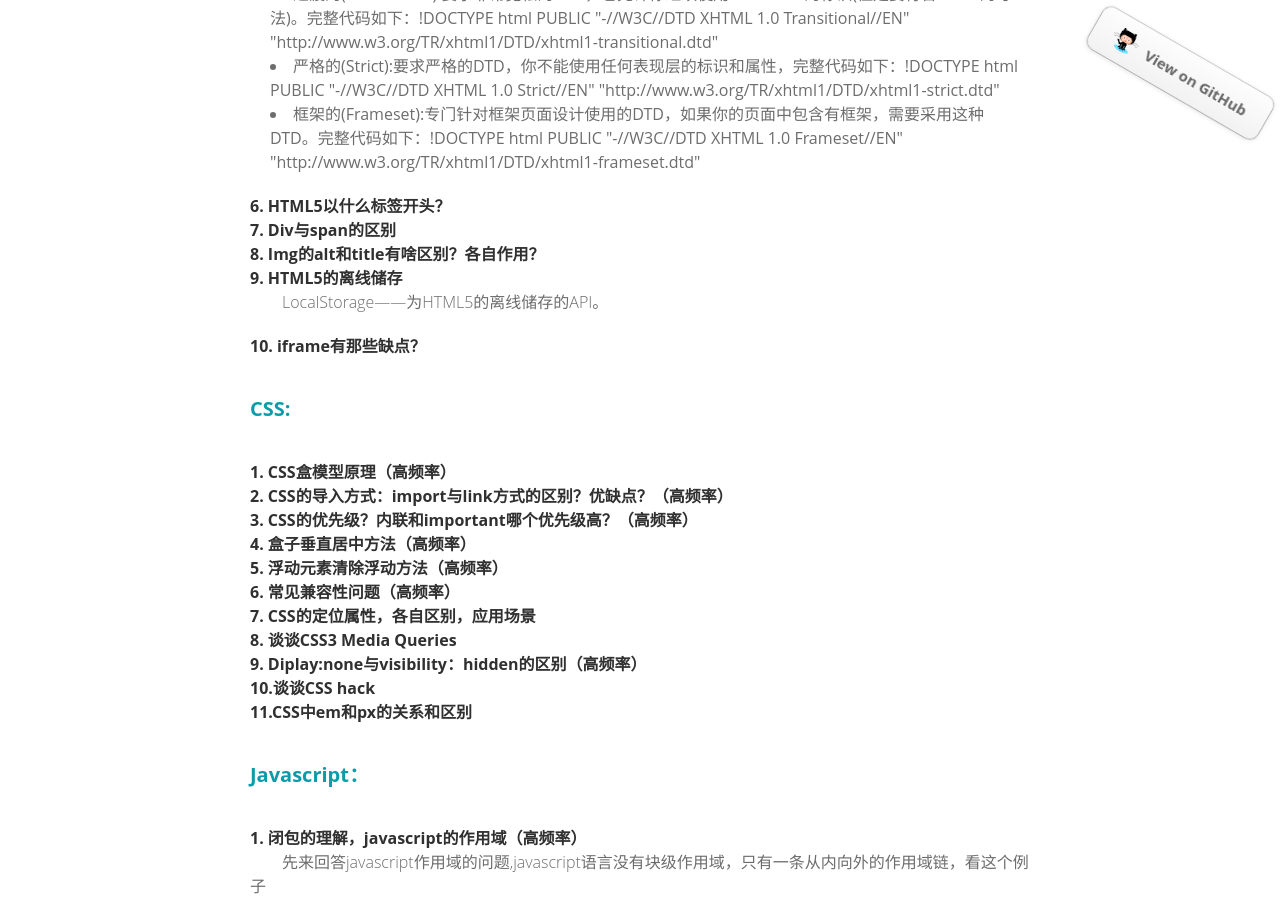
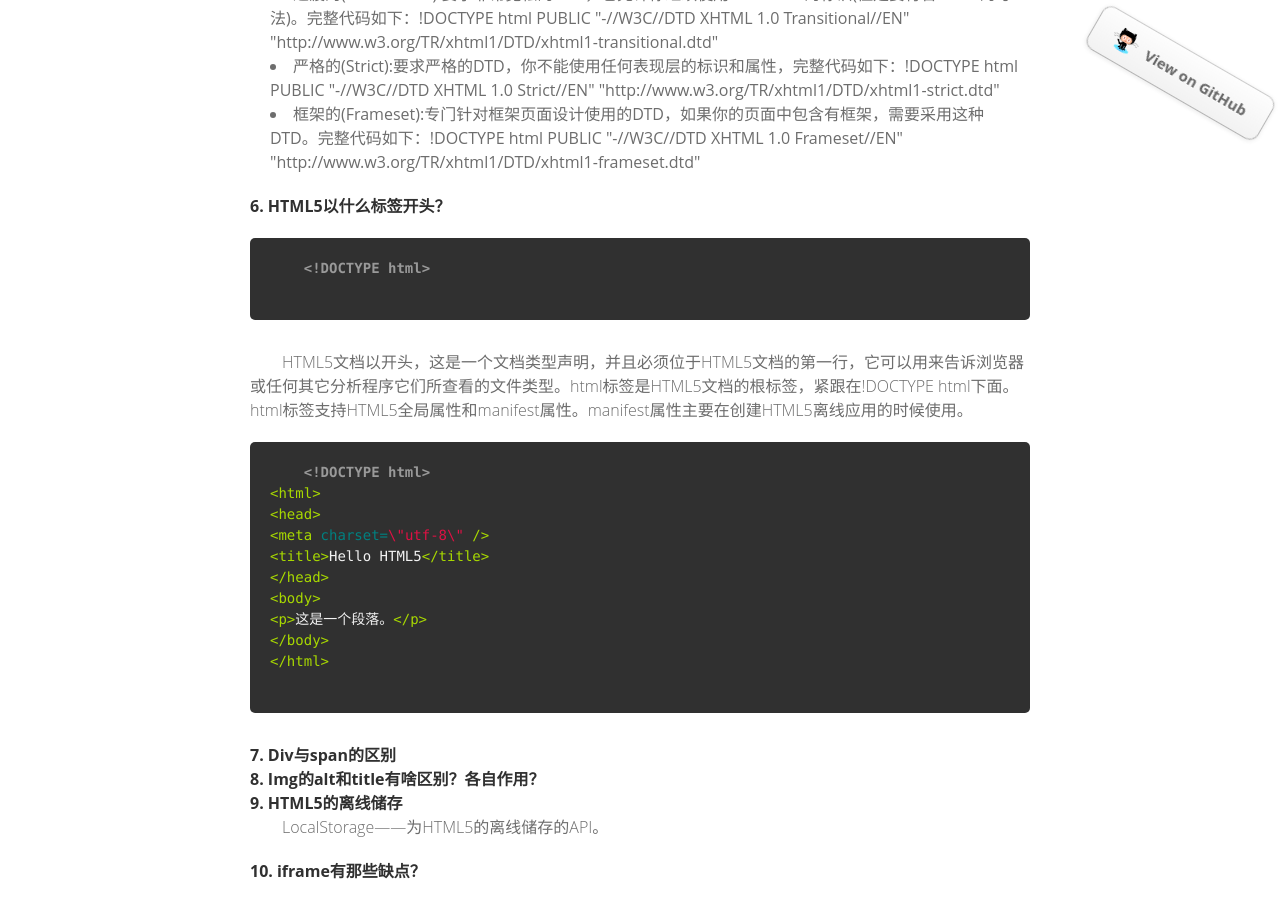
Before and after one commit to yubiaobin/yubiaobin.github.io, a Jekyll site: the page built from _posts/2013-01-12-interview.html, in a window 1280 px wide and 900 px high, scrolled down 1900 px. Built offline with Jekyll 4.4.1, drawn with Linux system fonts in a browser that asks for light colours; comment, search, counter and statistics services are not loaded.

Commit message:
add one answer on this blog

```diff
--- a/_posts/2013-01-12-interview.html
+++ b/_posts/2013-01-12-interview.html
@@ -67,6 +67,7 @@ title : Web前端的一些面试考察的知识点
 <p>在超文本标记语言（标准通用标记语言的一个应用）里头，就是用来说明编写网页的HTML/XHTML的标签用的是什么版本。</p>
 
 
+
 <h4>5.  HTML与XHTML的区别</h4>
 <p>XHTML是HTML像XML的一个过渡语言，它比HTML严谨性会高点，然后基本语言都还是沿用的HTML的标签，只不过废除了部分表现层的标签，同事在标准上要求高了点比如标签的严格嵌套，标签结束等等简单的说写 XHTML 要用干净的 HTML 语法。</p>
 <p>XHTML的一些语法要求：
@@ -86,17 +87,42 @@ title : Web前端的一些面试考察的知识点
 </p>
 
 
+
 <h4>6.  HTML5以什么标签开头？</h4>
+<p>
+    {% highlight html %}
+    <!DOCTYPE html>
+    {% endhighlight %}
+</p>
+<p>HTML5文档以开头，这是一个文档类型声明，并且必须位于HTML5文档的第一行，它可以用来告诉浏览器或任何其它分析程序它们所查看的文件类型。html标签是HTML5文档的根标签，紧跟在!DOCTYPE html下面。html标签支持HTML5全局属性和manifest属性。manifest属性主要在创建HTML5离线应用的时候使用。</p>
+<p>
+    {% highlight html %}
+    <!DOCTYPE html>
+<html>
+<head>
+<meta charset=\"utf-8\" />
+<title>Hello HTML5</title>
+</head>
+<body>
+<p>这是一个段落。</p>
+</body>
+</html>
+    {% endhighlight %}
+</p>
+
 
 
 <h4>7.  Div与span的区别</h4>
 
 
+
 <h4>8.  Img的alt和title有啥区别？各自作用？</h4>
+
 
 
 <h4>9.  HTML5的离线储存</h4>
 <p>LocalStorage——为HTML5的离线储存的API。</p>
+
 
 
 <h4>10. iframe有那些缺点？</h4>
```
